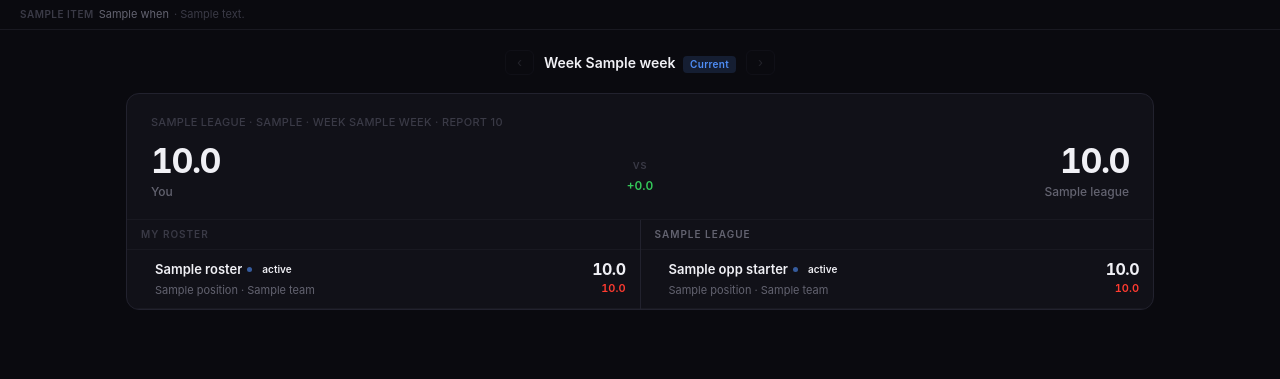
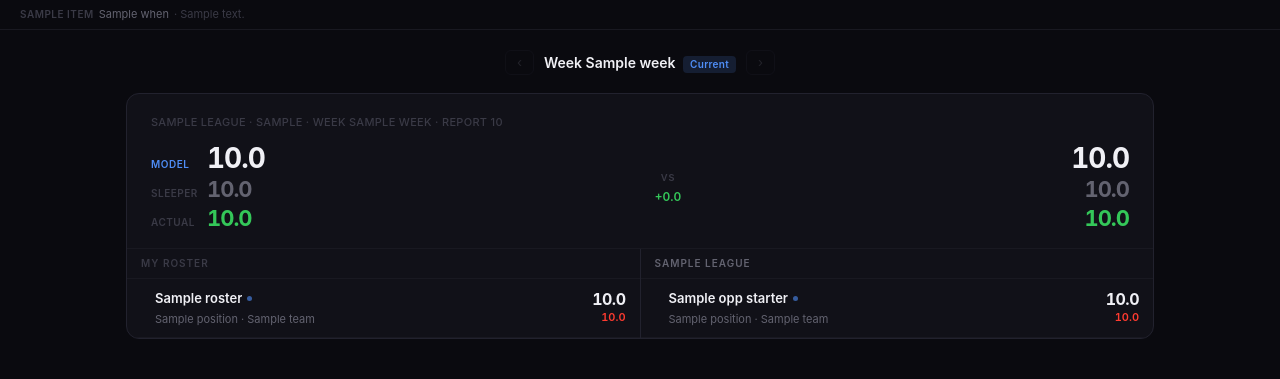
Before and after one commit to Karns11/NFL-AI-APP, a Flask app: template src/web/templates/index.html in a window 1280 px wide. Shown: the part 52-431 px from the top of the page. Run offline with Flask 3, Linux system fonts and the light colour scheme; the template is opened without the code that fills it: most values are stand-ins (such as "Sample title", 1, 10 or a date in 2020).

Commit message:
Add Sleeper team projections, season accuracy tracking, and bench LLM summaries
- Scoreboard now shows Model, Sleeper, and Actual (past weeks) team totals
- Sleeper team totals computed from raw matchup starter IDs (includes K/DEF)
- Season-wide MAE accuracy line compares model vs Sleeper vs actuals
- Bench players now receive LLM summaries (same as starters)
- Removed per-player Sleeper projection display from player rows
- Removed injury status pill badges (Out, Q, START) from player rows

Co-Authored-By: Claude Sonnet 4.6 <noreply@anthropic.com>

```diff
--- a/src/web/templates/index.html
+++ b/src/web/templates/index.html
@@ -153,29 +153,62 @@
       text-transform: uppercase;
       margin-bottom: 14px;
     }
-    .sb-scores { display: flex; align-items: flex-end; }
-    .sb-side { flex: 1; }
-    .sb-side.right { text-align: right; }
-    .sb-num {
-      font-size: 34px;
+    /* multi-row score grid */
+    .sb-grid {
+      display: grid;
+      grid-template-columns: 56px 1fr 64px 1fr;
+      align-items: baseline;
+      row-gap: 6px;
+    }
+    .sb-row-label {
+      font-size: 10px;
+      font-weight: 600;
+      letter-spacing: 0.5px;
+      text-transform: uppercase;
+      color: var(--text-3);
+      white-space: nowrap;
+      padding-right: 10px;
+    }
+    .sb-row-label.hl { color: var(--accent); }
+    .sb-val {
+      font-size: 28px;
       font-weight: 700;
       color: var(--text-1);
       font-variant-numeric: tabular-nums;
-      letter-spacing: -1.5px;
+      letter-spacing: -1px;
       line-height: 1;
     }
-    .sb-name { font-size: 12px; color: var(--text-2); margin-top: 5px; font-weight: 500; }
-    .sb-mid {
-      padding: 0 18px 6px;
+    .sb-val.right { text-align: right; }
+    .sb-val.dim { color: var(--text-2); font-size: 22px; }
+    .sb-val.actual-val { color: var(--green); font-size: 22px; }
+    .sb-divider-col {
       display: flex;
       flex-direction: column;
       align-items: center;
-      gap: 3px;
+      gap: 2px;
+      padding: 0 14px;
+      grid-row: 1 / span 10;
+      grid-column: 3;
+      align-self: center;
     }
     .sb-vs   { font-size: 12px; color: var(--text-3); font-weight: 500; letter-spacing: 0.5px; }
     .sb-diff { font-size: 12px; font-weight: 600; font-variant-numeric: tabular-nums; }
     .sb-diff.ahead  { color: var(--green); }
     .sb-diff.behind { color: var(--red); }
+    /* accuracy line */
+    .sb-accuracy {
+      margin-top: 14px;
+      padding-top: 12px;
+      border-top: 1px solid var(--border-faint);
+      font-size: 11px;
+      color: var(--text-2);
+      display: flex;
+      gap: 16px;
+      flex-wrap: wrap;
+    }
+    .sb-acc-item { display: flex; align-items: baseline; gap: 5px; }
+    .sb-acc-label { font-size: 10px; font-weight: 600; letter-spacing: 0.5px; text-transform: uppercase; color: var(--text-3); }
+    .sb-acc-val { font-variant-numeric: tabular-nums; font-weight: 600; }
 
     /* ── Side-by-side columns ────────────────── */
     .matchup-cols { display: flex; align-items: flex-start; }
@@ -223,22 +256,7 @@
     .ai-dot { width: 5px; height: 5px; border-radius: 50%; background: var(--accent); flex-shrink: 0; opacity: 0.6; }
     .p-meta { font-size: 11px; color: var(--text-2); margin-top: 2px; }
 
-    .pill {
-      display: inline-flex;
-      align-items: center;
-      padding: 1px 5px;
-      border-radius: 4px;
-      font-size: 10px;
-      font-weight: 600;
-      line-height: 1.7;
-      flex-shrink: 0;
-    }
-    .pill-Q   { background: rgba(255,149,0,.13);  color: var(--amber); }
-    .pill-D   { background: rgba(255,59,48,.12);  color: var(--red);   }
-    .pill-Out, .pill-IR { background: rgba(255,59,48,.18); color: var(--red); }
-    .pill-start { background: rgba(52,199,89,.13); color: var(--green); }
-
-    .shap-arrow { font-size: 10px; flex-shrink: 0; cursor: default; }
+.shap-arrow { font-size: 10px; flex-shrink: 0; cursor: default; }
     .shap-up   { color: var(--green); }
     .shap-down { color: var(--red);   }
 
@@ -257,7 +275,7 @@
       font-size: 11px;
       font-variant-numeric: tabular-nums;
       font-weight: 600;
-      margin-top: 3px;
+      margin-top: 2px;
     }
     .actual-ok   { color: var(--green); }
     .actual-miss { color: var(--red); }
@@ -331,8 +349,9 @@
       .nav-user { display: none; }
       .container { padding: 14px 10px; }
       .scoreboard { padding: 16px 16px 14px; }
-      .sb-num { font-size: 28px; }
-      .sb-mid { padding: 0 12px 5px; }
+      .sb-val { font-size: 22px; }
+      .sb-val.dim, .sb-val.actual-val { font-size: 18px; }
+      .sb-divider-col { padding: 0 10px; }
       .freshness-bar { padding: 5px 14px; gap: 14px; }
       .btn { padding: 5px 10px; font-size: 12px; }
     }
@@ -400,8 +419,6 @@
       <div class="p-name-row">
         <span class="pname">{{ p.name }}</span>
         {% if p.llm_summary %}<span class="ai-dot" title="AI insight — tap to read"></span>{% endif %}
-        {% if p.injury_status %}<span class="pill pill-{{ p.injury_status }}">{{ p.injury_status }}</span>{% endif %}
-        {% if p.start_sit_alert %}<span class="pill pill-start">START</span>{% endif %}
         {% if has_shap %}
           <span class="shap-arrow {{ 'shap-up' if net_up else 'shap-down' }}" title="{{ tip.text }}">{{ '▲' if net_up else '▼' }}</span>
         {% endif %}
@@ -537,20 +554,58 @@
     {# ── Scoreboard ─────────────────────────── #}
     <div class="scoreboard">
       <div class="sb-meta">{{ league.league_name }} · {{ league.scoring_format }} · Week {{ league.week }}{% if age_str %} · Report {{ age_str }}{% endif %}</div>
-      <div class="sb-scores">
-        <div class="sb-side">
-          <div class="sb-num">{{ "%.1f"|format(league.my_projected_total) }}</div>
-          <div class="sb-name">You{% if is_past %} proj{% endif %}</div>
-        </div>
-        <div class="sb-mid">
+
+      <div class="sb-grid">
+        {# Row 1: Model projections (always shown) #}
+        <div class="sb-row-label hl">Model</div>
+        <div class="sb-val">{{ "%.1f"|format(league.my_projected_total) }}</div>
+        <div class="sb-divider-col" style="grid-row:1/span 3">
           <span class="sb-vs">vs</span>
           <span class="sb-diff {{ 'ahead' if diff >= 0 else 'behind' }}">{{ "%+.1f"|format(diff) }}</span>
         </div>
-        <div class="sb-side right">
-          <div class="sb-num">{{ "%.1f"|format(league.opp_projected_total) }}</div>
-          <div class="sb-name">{{ league.opp_name }}{% if is_past %} proj{% endif %}</div>
+        <div class="sb-val right">{{ "%.1f"|format(league.opp_projected_total) }}</div>
+
+        {# Row 2: Sleeper projections (when available) #}
+        {% set my_slp = league.get('my_sleeper_projected_total') %}
+        {% set opp_slp = league.get('opp_sleeper_projected_total') %}
+        {% if my_slp is not none or opp_slp is not none %}
+        <div class="sb-row-label">Sleeper</div>
+        <div class="sb-val dim">{{ "%.1f"|format(my_slp) if my_slp is not none else "—" }}</div>
+        <div class="sb-val dim right">{{ "%.1f"|format(opp_slp) if opp_slp is not none else "—" }}</div>
+        {% endif %}
+
+        {# Row 3: Actual (past weeks only) #}
+        {% set my_act = league.get('my_actual_total') %}
+        {% set opp_act = league.get('opp_actual_total') %}
+        {% if my_act is not none or opp_act is not none %}
+        <div class="sb-row-label">Actual</div>
+        <div class="sb-val actual-val">{{ "%.1f"|format(my_act) if my_act is not none else "—" }}</div>
+        <div class="sb-val actual-val right">{{ "%.1f"|format(opp_act) if opp_act is not none else "—" }}</div>
+        {% endif %}
+      </div>
+
+      {# Accuracy line — only when we have enough data #}
+      {% if accuracy and accuracy.weeks_counted >= 1 %}
+      <div class="sb-accuracy">
+        <div class="sb-acc-item">
+          <span class="sb-acc-label">Season accuracy</span>
+          <span class="sb-acc-val">{{ accuracy.weeks_counted }} wk{{ 's' if accuracy.weeks_counted != 1 else '' }}</span>
         </div>
+        {% if accuracy.model_mae is not none %}
+        <div class="sb-acc-item">
+          <span class="sb-acc-label">Model avg err</span>
+          <span class="sb-acc-val">{{ "%.1f"|format(accuracy.model_mae) }} pts</span>
+        </div>
+        {% endif %}
+        {% if accuracy.sleeper_mae is not none %}
+        <div class="sb-acc-item">
+          <span class="sb-acc-label">Sleeper avg err</span>
+          <span class="sb-acc-val">{{ "%.1f"|format(accuracy.sleeper_mae) }} pts</span>
+        </div>
+        {% endif %}
       </div>
+      {% endif %}
+
     </div>
 
     {# ── Side-by-side roster columns ────────── #}
```
Also changed, not shown: src/fantasy/sleeper.py (+21 -0 lines), src/predictions/weekly.py (+16 -1 lines), src/web/pipeline.py (+42 -3 lines), src/web/routes.py (+32 -0 lines).
